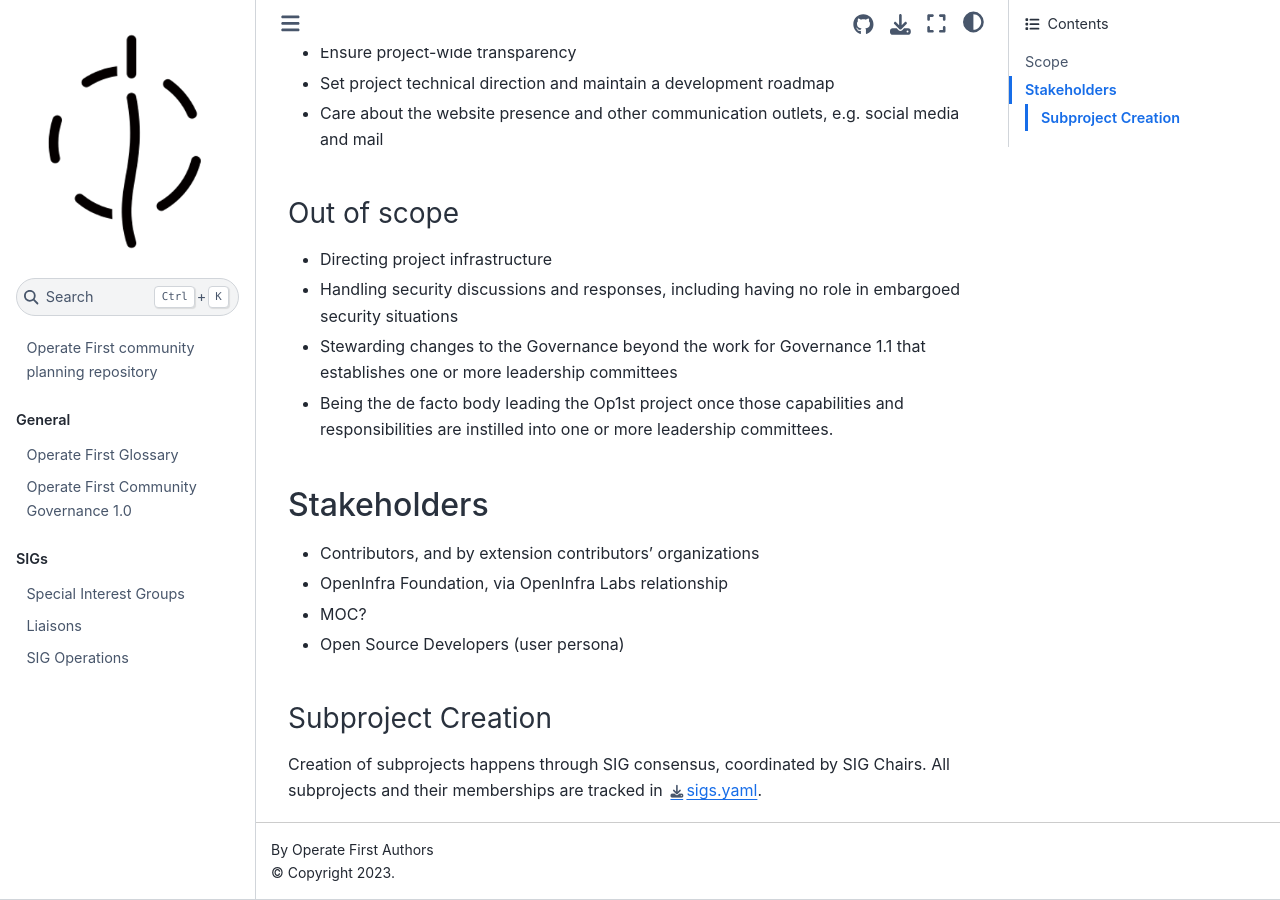
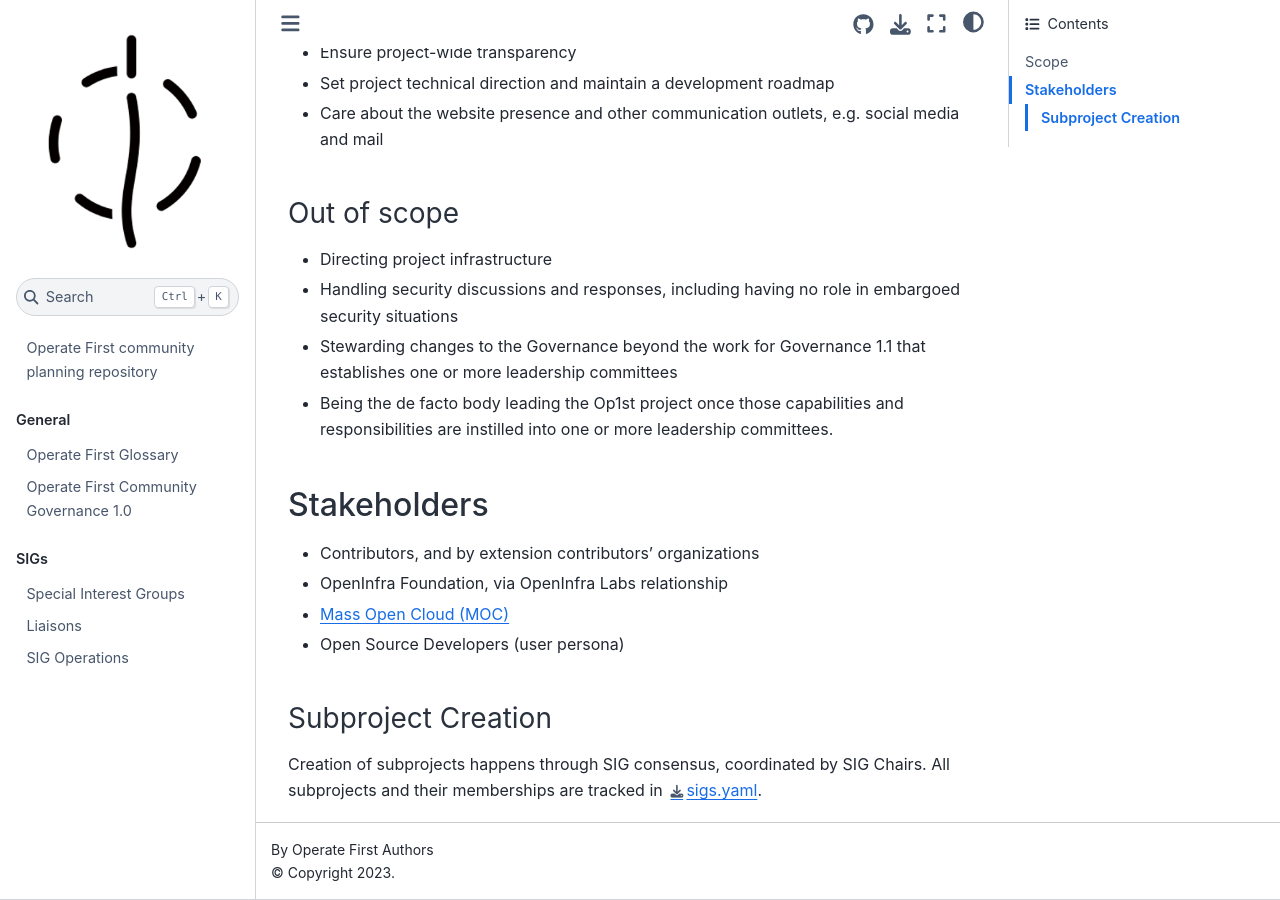
Before and after one commit to operate-first/community, a Jupyter Book: the page built from sig-community/charter.md, in a window 1280 px wide and 900 px high, scrolled down 1337 px. Built offline with Jupyter Book 1.0.4 settings and Sphinx 7.4.7 and the Sphinx Book theme 1.1.4, drawn with Linux system fonts in a browser that asks for light colours.

Commit message:
TLAs are not friendly with an expansion and link

```diff
--- a/sig-community/charter.md
+++ b/sig-community/charter.md
@@ -53,7 +53,7 @@
 
 * Contributors, and by extension contributors' organizations
 * OpenInfra Foundation, via OpenInfra Labs relationship
-* MOC?
+* [Mass Open Cloud (MOC)](https://massopen.cloud/)
 * Open Source Developers (user persona)
 
 
```
